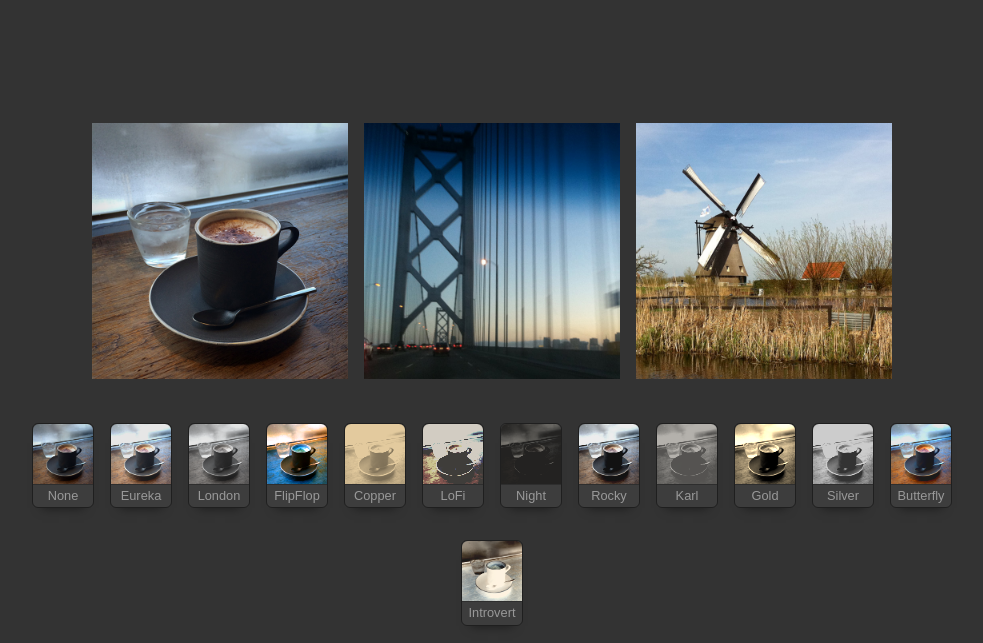
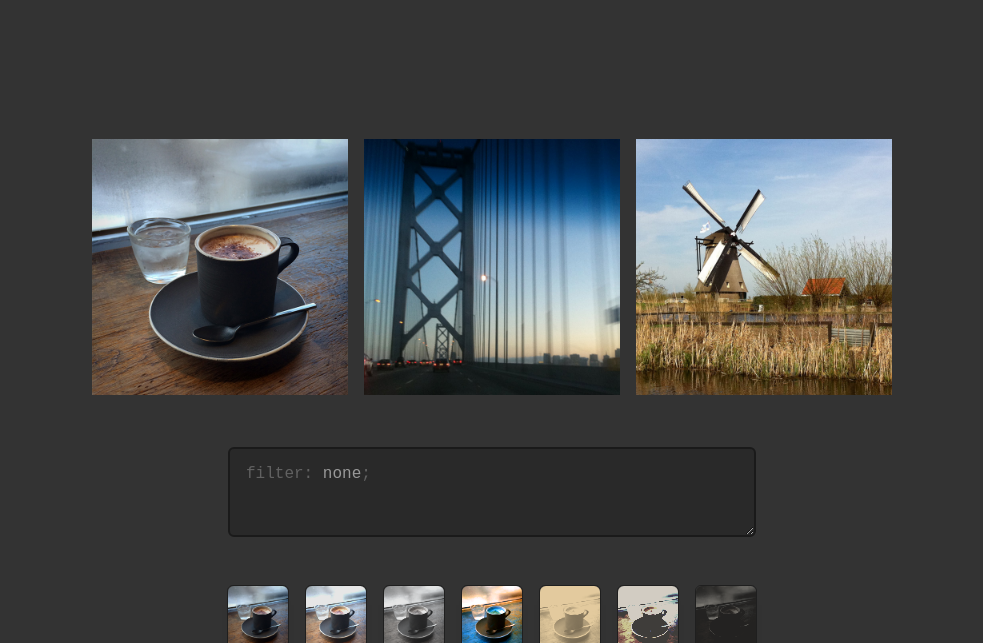
Before and after one commit to simurai/filter.css, a plain HTML site: page index.html in a window 1280 px wide. Shown: the part 289-932 px from the top of the page, without its empty margins (148-1131 px from the left). Drawn offline with Linux system fonts and the light colour scheme.

Commit message:
Add code output

```diff
--- a/app.css
+++ b/app.css
@@ -15,10 +15,9 @@ html {
     text-align: center;
     color: hsl(0, 0%, 60%);
     background: hsl(0, 0%, 20%);
-    -webkit-user-select: none;
-       -moz-user-select: none;
-        -ms-user-select: none;
-            user-select: none;
+
+
+
 }
 
 body {
@@ -52,16 +51,15 @@ a {
 /* Intro --------------------------------- */
 
 .Gallery,
+.Code,
 .Filter {
-    -webkit-animation: Filter-intro .4s .2s cubic-bezier(0, .20, 0, 1) backwards;
-            animation: Filter-intro .4s .2s cubic-bezier(0, .20, 0, 1) backwards;
+    -webkit-animation: intro .4s .2s cubic-bezier(0, .20, 0, 1) backwards;
+            animation: intro .4s .2s cubic-bezier(0, .20, 0, 1) backwards;
 }
-.Filter {
-    -webkit-animation-delay: .4s;
-            animation-delay: .4s;
-}
-@-webkit-keyframes Filter-intro { 0% { opacity: 0; -webkit-transform: translateY(-20px); transform: translateY(-20px); } }
-        @keyframes Filter-intro { 0% { opacity: 0; -webkit-transform: translateY(-20px); transform: translateY(-20px); } }
+.Code {  -webkit-animation-delay: .3s; animation-delay: .3s; }
+.Filter {  -webkit-animation-delay: .4s; animation-delay: .4s; }
+@-webkit-keyframes intro { 0% { opacity: 0; -webkit-transform: translateY(-20px); transform: translateY(-20px); } }
+        @keyframes intro { 0% { opacity: 0; -webkit-transform: translateY(-20px); transform: translateY(-20px); } }
 
 
 /* Header --------------------------------- */
@@ -86,7 +84,7 @@ a {
 /* Gallery --------------------------------- */
 
 .Gallery {
-    padding: .5rem;
+    padding: 1rem .5rem;
 }
 
 .Gallery-item {
@@ -96,7 +94,7 @@ a {
     background-repeat: no-repeat;
     background-position: center;
     background-size: cover;
-    margin: .5rem;
+    margin: 1rem .5rem;
 }
 @media (max-width: 800px) {
     .Gallery-item:nth-child(1) {
@@ -115,10 +113,41 @@ a {
 }
 
 
+
+/* Code --------------------------------- */
+
+.Code {
+    background: hsla(0, 0%, 0%, 0.2);
+    padding: 1em;
+    border-radius: 6px;
+    overflow: hidden;
+    width: 100%;
+    display: block;
+    text-align: left;
+    resize: vertical;
+    height: 5.6em;
+    line-height: 1.2;
+    border: 2px solid hsl(0, 0%, 10%);
+    max-width: 33em;
+    margin: 1rem auto;
+}
+
+.Code-prop,
+.Code-end {
+    color: hsl(0, 0%, 38%);
+}
+
+.Code-value {
+
+}
+
+
 /* Filter --------------------------------- */
 
 .Filter {
-    padding: .5rem;
+    padding: 1rem .5rem;
+    max-width: 36em;
+    margin: 0 auto;
 }
 
 .Filter-item {
--- a/app.js
+++ b/app.js
@@ -3,6 +3,7 @@
 // More info: http://simurai.com/blog/2014/07/20/filtering-filters/
 
 var el_app = document.getElementById('app');
+var el_code = document.getElementById('code');
 var currentFilter;
 
 FastClick.attach(document.body);
@@ -36,14 +37,19 @@ var app = new Vue({
     },
 
     methods: {
+        setFilterValue: function (_el) {
+        	setTimeout(function(){
+        	  var _filter = window.getComputedStyle(_el).webkitFilter;
+        	  el_code.innerHTML = _filter;
+        	},300);
+        },
 
         setFilter: function (filter) {
-
             var el_photos = document.querySelectorAll('.Gallery-item');
             for (var i = 0; i < el_photos.length; i++) {
                 el_photos[i].setAttribute('data-filter', filter );
             }
-
+            this.setFilterValue( el_photos[0]);
         },
 
         onFilter: function (el_filter, index) {
--- a/filter.css
+++ b/filter.css
@@ -16,7 +16,9 @@
 /* Default --------------------------------- */
 
 [data-filter="Default"] {
-    -webkit-filter:
+    -webkit-filter: none;
+
+    /*
     brightness(100%)
     contrast(100%)
     grayscale(0%)
@@ -24,7 +26,7 @@
     invert(0%)
     saturate(100%)
     sepia(0%)
-    ;
+    */
 }
 
 
--- a/index.html
+++ b/index.html
@@ -26,6 +26,12 @@
         <div class="Gallery-item" v-repeat="photos" v-on="click:onPhoto(this, $index)" style="background-image: url( {{src}} ); transition-delay: {{($index*0.05)}}s;"></div>
     </main>
 
+    <code class="Code">
+        <span class="Code-prop" title="Might need vendor prefix">filter:</span>
+        <span id="code" class="Code-value">none</span><!--
+        --><span class="Code-end">;</span>
+    </code>
+
     <aside id="filter" class="Filter" v-cloak>
         <div class="Filter-item" v-repeat="filters" v-on="click:onFilter(this, $index)">
             <div class="Filter-thumb" data-filter="{{filter}}" style="transition-delay: {{($index*0.05)}}s;"></div>
```
Lines whose indentation alone changed are shown as unchanged.
